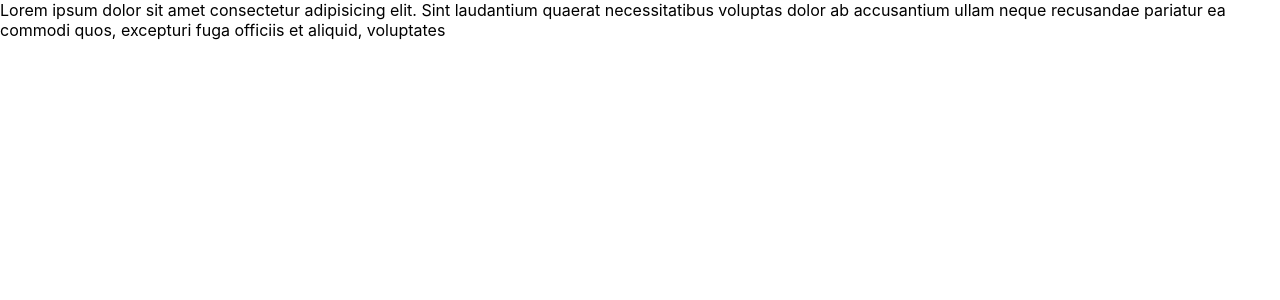
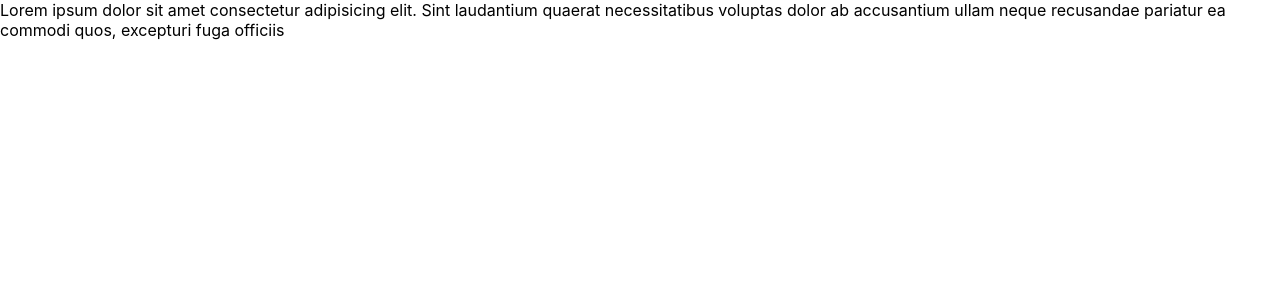
Before and after one commit to swizaesar/react-components, a React (Create React App) app: page / in a window 1280 px wide. Shown: the top 300 px of the page. Built offline with nearby package versions, Linux system fonts and the light colour scheme.

Commit message:
first commit

```diff
--- a/src/Pages/LandingPage/index.js
+++ b/src/Pages/LandingPage/index.js
@@ -6,7 +6,7 @@ const LandingPage = () => {
             Lorem ipsum dolor sit amet consectetur adipisicing elit. Sint
             laudantium quaerat necessitatibus voluptas dolor ab accusantium
             ullam neque recusandae pariatur ea commodi quos, excepturi fuga
-            officiis et aliquid, voluptates
+            officiis
         </div>
     );
 };
```
